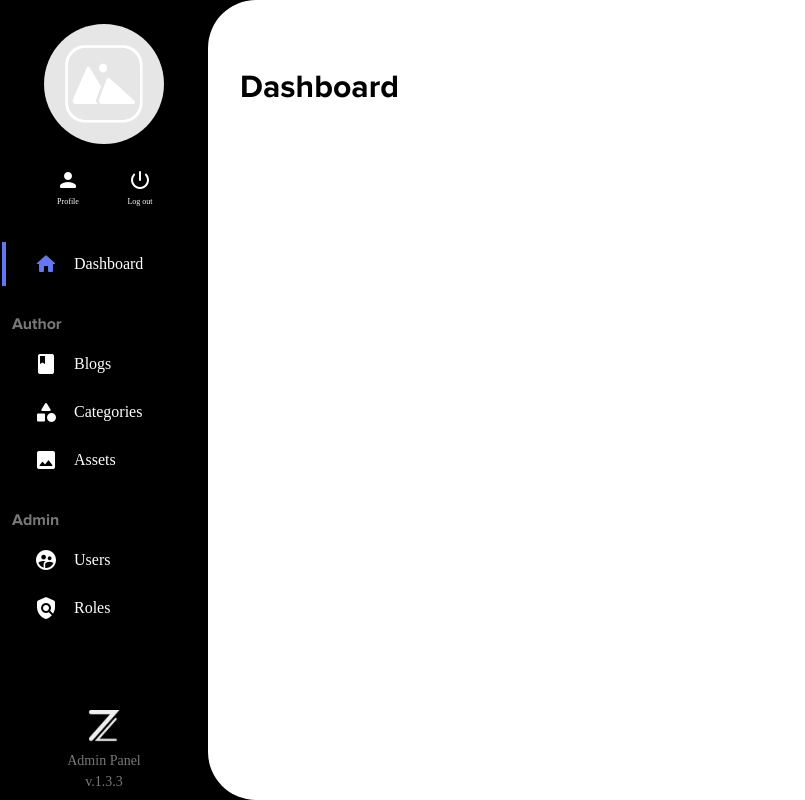
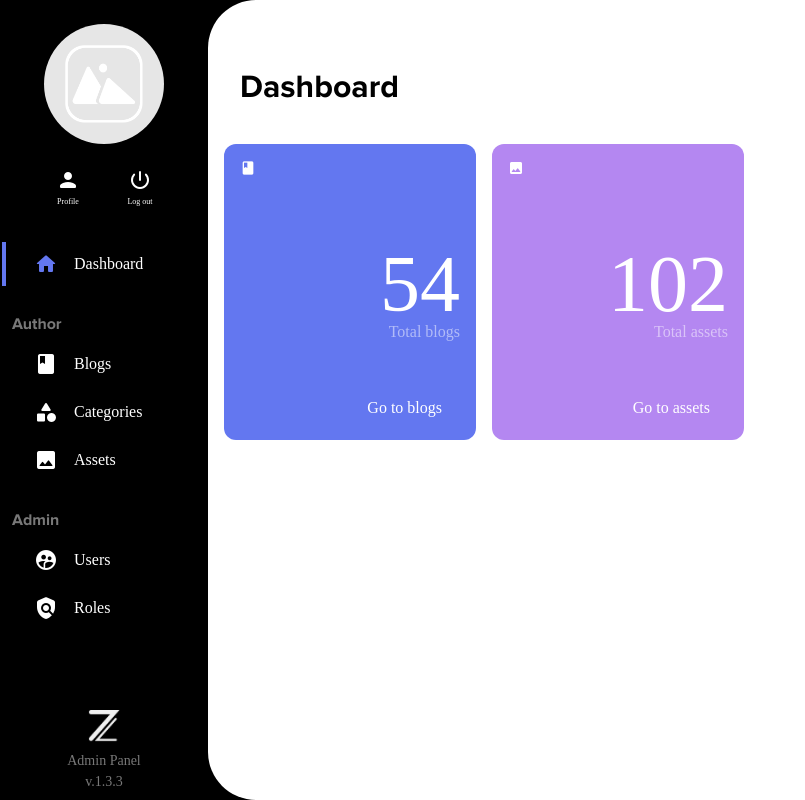
Before and after one commit to Zjarr/blog-client, a React (Create React App) app: page /admin/dashboard in a window 1280 px wide. Shown: the whole page, without its empty margins (0-805 px from the left). Built offline with nearby package versions, Linux system fonts and the light colour scheme; a web font is replaced by a local one.

Commit message:
fix: add summary cards to dashboard

```diff
--- a/src/pages/summary/summary.page.tsx
+++ b/src/pages/summary/summary.page.tsx
@@ -1,6 +1,10 @@
 import React from 'react';
+import Row from 'react-bootstrap/Row';
 
+import { ColorCard } from '../../components/card/color';
+import { Column } from '../../components/column';
 import { Header } from '../../components/header';
+import { COLOR_MAGENTA, COLOR_PURPLE } from '../../utils/values';
 
 import { SummaryContainer } from './summary.style';
 
@@ -8,6 +12,42 @@ export const SummaryPage: React.FC<ISummaryPage> = () => {
   return (
     <SummaryContainer>
       <Header title={'Dashboard'} />
+
+      <Row>
+        <Column lg={6}>
+          <Row>
+            <Column lg={6} position={'left'}>
+              <ColorCard
+                button={'Go to blogs'}
+                color={COLOR_PURPLE}
+                icon={'book'}
+                link={'/admin/dashboard/blogs'}
+                name={'Total blogs'}
+                number={54} />
+            </Column>
+            <Column lg={6} position={'right'}>
+              <ColorCard
+                button={'Go to assets'}
+                color={COLOR_MAGENTA}
+                icon={'insert_photo'}
+                link={'/admin/dashboard/assets'}
+                name={'Total assets'}
+                number={102} />
+            </Column>
+          </Row>
+          <Row>
+            <Column lg={12}></Column>
+          </Row>
+        </Column>
+        <Column lg={6}>
+          <Row>
+            <Column lg={12}></Column>
+          </Row>
+          <Row>
+            <Column lg={12}></Column>
+          </Row>
+        </Column>
+      </Row>
     </SummaryContainer>
   );
 };
```
